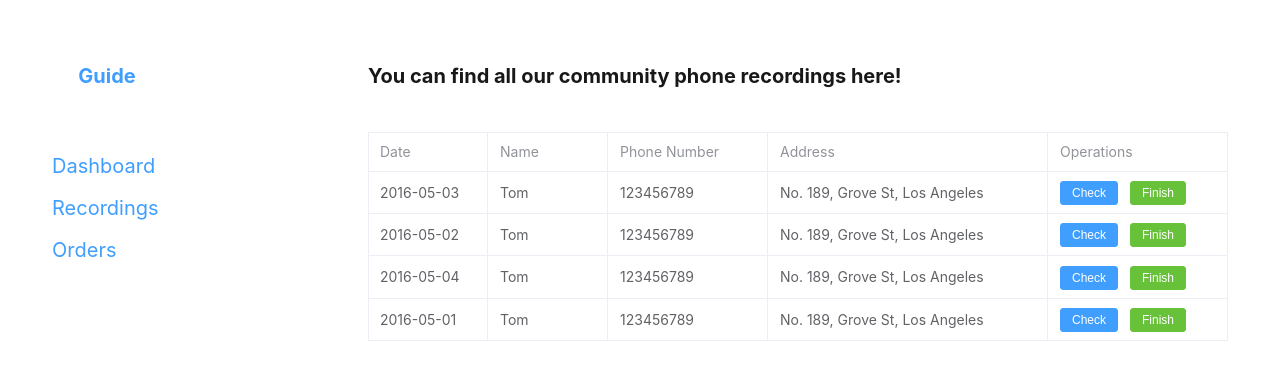
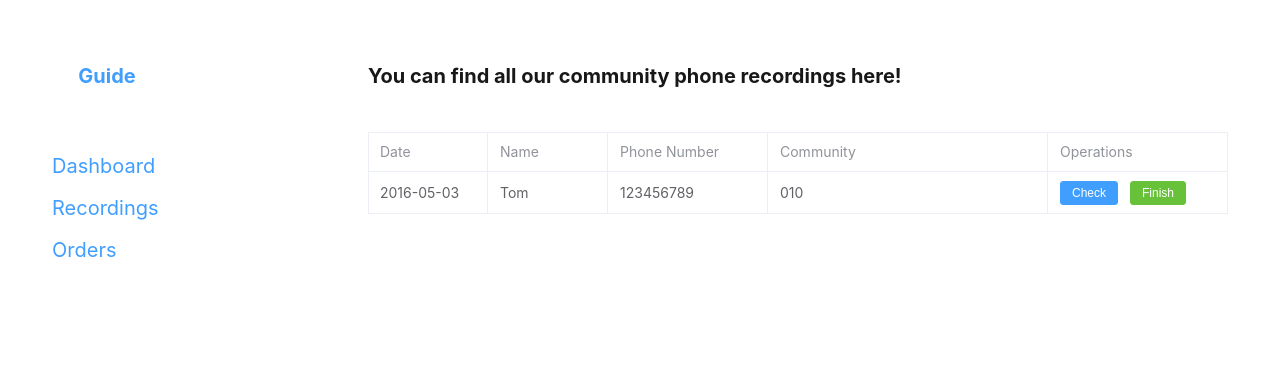
Before and after one commit to ICT4D-Group-16/Front, a Vue app: page /#/allProducts in a window 1280 px wide. Shown: the top 380 px of the page. Built offline with nearby package versions, Linux system fonts and the light colour scheme.

Commit message:
make some change

```diff
--- a/package.json
+++ b/package.json
@@ -8,6 +8,7 @@
     "preview": "vite preview"
   },
   "dependencies": {
+    "axios": "^1.4.0",
     "element-plus": "^2.3.4",
     "vue": "^3.3.2",
     "vue-router": "^4.0.13"
--- a/src/components/allProducts.vue
+++ b/src/components/allProducts.vue
@@ -75,8 +75,7 @@
                 <el-table-column prop="date" label="Date" width="120" />
                 <el-table-column prop="name" label="Name" width="120" />
                 <el-table-column prop="phone" label="Phone Number" width="160" />
-                <el-table-column prop="address" label="Address" />
-
+                <el-table-column prop="community" label="Community" />
                 <el-table-column label="Operations" width="180px">
                     <template v-slot="{row}">
                         <el-button size="small" type="primary" @click="handleCheck(this)">Check</el-button>
@@ -104,25 +103,7 @@ export default {
                     date: '2016-05-03',
                     name: 'Tom',
                     phone: '123456789',
-                    address: 'No. 189, Grove St, Los Angeles',
-                },
-                {
-                    date: '2016-05-02',
-                    name: 'Tom',
-                    phone: '123456789',
-                    address: 'No. 189, Grove St, Los Angeles',
-                },
-                {
-                    date: '2016-05-04',
-                    name: 'Tom',
-                    phone: '123456789',
-                    address: 'No. 189, Grove St, Los Angeles',
-                },
-                {
-                    date: '2016-05-01',
-                    name: 'Tom',
-                    phone: '123456789',
-                    address: 'No. 189, Grove St, Los Angeles',
+                    community: '010',
                 },
             ],
             dialogTableVisible: false,
--- a/src/components/myOrder.vue
+++ b/src/components/myOrder.vue
@@ -9,10 +9,12 @@
             <p class="orderGuide"> You can find all the orders related to our community here!</p>
         </div>
             <el-table :data="tableData" border style="width: 100%">
-                <el-table-column prop="date" label="Date" width="140" />
-                <el-table-column prop="name" label="Name" width="140" />
-                <el-table-column prop="phone" label="Phone Number" width="180" />
-                <el-table-column prop="address" label="Address" />
+                <el-table-column prop="date" label="Date" width="120" />
+                <el-table-column prop="name" label="Name" width="120" />
+                <el-table-column prop="phone" label="Phone Number" width="140" />
+                <el-table-column prop="productName" label="ProductName" width="120"/>
+                <el-table-column prop="productBelongName" label="Product Offer" width="140"/>
+                <el-table-column prop="communityNumber" label="Community" width="120"/>
                 <el-table-column label="Operations" width="100px">
                     <template v-slot="{row}">
                         <el-button size="small" type="danger" @click="handleDelete(row)">Delete</el-button>
@@ -25,13 +27,17 @@
 <script>
 import GuideBar from "@/components/guideBar.vue";
 import { ElMessage, ElMessageBox } from 'element-plus'
+import {productList} from "@/service/user";
 
 export default {
     name: "myOrder",
     components: {GuideBar},
 
     methods:{
-        handleDelete: (row) => {
+        handleDelete: async (row) => {
+            await productList().then((res) => {
+                console.log(res)
+            })
             ElMessageBox.confirm(
                 'This task will be deleted, Continue?',
                 'Warning',
@@ -63,26 +69,12 @@ export default {
                     date: '2016-05-03',
                     name: 'Tom',
                     phone: '123456789',
-                    address: 'No. 189, Grove St, Los Angeles',
+                    productNumber: '1',
+                    productName: 'Oil',
+                    productBelongName: 'Tom',
+                    communityNumber: '1',
                 },
-                {
-                    date: '2016-05-02',
-                    name: 'Tom',
-                    phone: '123456789',
-                    address: 'No. 189, Grove St, Los Angeles',
-                },
-                {
-                    date: '2016-05-04',
-                    name: 'Tom',
-                    phone: '123456789',
-                    address: 'No. 189, Grove St, Los Angeles',
-                },
-                {
-                    date: '2016-05-01',
-                    name: 'Tom',
-                    phone: '123456789',
-                    address: 'No. 189, Grove St, Los Angeles',
-                },
+
             ]
         };
     }
--- a/src/main.js
+++ b/src/main.js
@@ -10,6 +10,7 @@ import Welcome from "@/components/TheWelcome.vue";
 import allProducts from "@/components/allProducts.vue";
 import myAccount    from "@/components/myAccount.vue";
 import myOrder from "@/components/myOrder.vue";
+
 
 const app = createApp(App)
 const routes =[
--- /dev/null
+++ b/src/service/user.js
@@ -0,0 +1,9 @@
+import axios from "@/utils/axios";
+
+export function login(params) {
+  return axios.post("/user/login", params);
+}
+
+export function productList() {
+  return axios.get("/pms/product/list");
+}
--- /dev/null
+++ b/src/utils/axios.js
@@ -0,0 +1,20 @@
+import axios from "axios";
+
+axios.defaults.baseURL = "http://ict4d-group16.herokuapp.com/";
+axios.defaults.withCredentials = true;
+axios.defaults.headers["X-Requested-With"] = "XMLHttpRequest";
+axios.defaults.headers["token"] = localStorage.getItem("token") || "";
+axios.defaults.headers.post["Content-Type"] = "application/json";
+
+axios.interceptors.response.use(res => {
+    console.log(res);
+    if (typeof res.data !== "object") {
+        console.log("server error");
+    }
+    if (res.data.resultCode !== 200) {
+        console.log(res.data.message);
+    }
+    return res.data;
+})
+
+export default axios;
```
Also changed, not shown: 1 other file (tests, documents, lock files or other folders).
